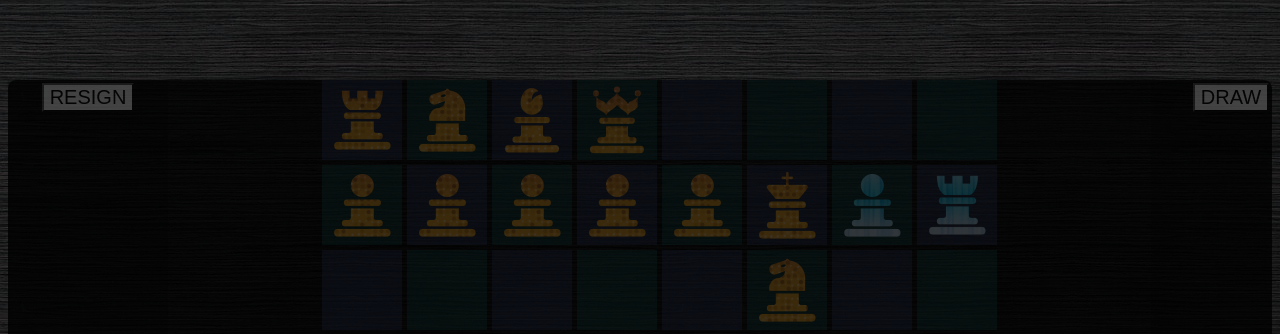
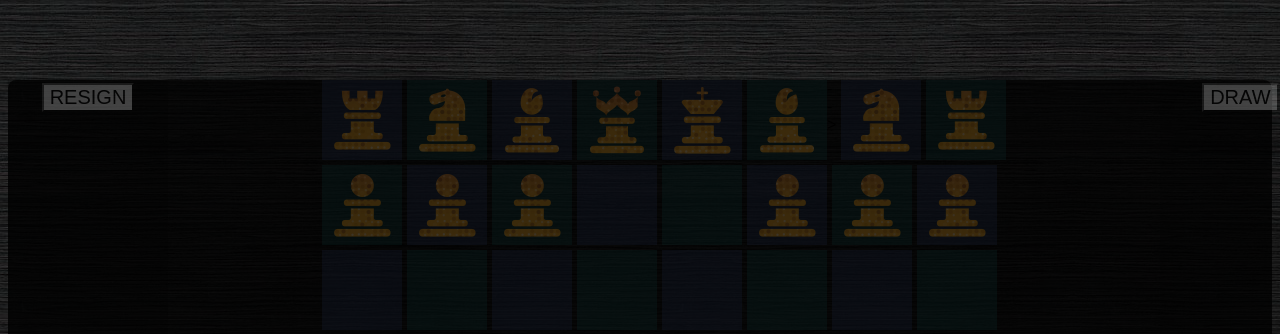
Before and after one commit to byndas/lemokh.github.io, a plain HTML site: page index.html in a window 1280 px wide. Shown: the top 334 px of the page. Drawn offline with Linux system fonts and the light colour scheme.

Commit message:
reset board

```diff
--- a/index.html
+++ b/index.html
@@ -59,30 +59,20 @@
           <img id='10' data-name='knight' data-side='orange' data-pinned='false' src='./images/orangeKnight.png' class='black'></img>
           <img id='20' data-name='bishop' data-side='orange' data-pinned='false' src='./images/orangeBishop.png' class='white'></img>
           <img id='30' data-name='queen' data-side='orange' data-pinned='false' src='./images/orangeQueen.png' class='black'></img>
-          <img id='40' data-name='empty' data-side='empty' data-pinned='false' src='./images/transparent.png' class='white'></img>
-          <!-- <img id='40' data-name='king' data-side='orange' data-pinned='false' src='./images/orangeKing.png' class='white'></img> -->
-          <img id='50' data-name='empty' data-side='empty' data-pinned='false' src='./images/transparent.png' class='black'></img>
-          <!-- <img id='50' data-name='bishop' data-side='orange' data-pinned='false' src='./images/orangeBishop.png' class='black'></img> -->
-          <img id='60' data-name='empty' data-side='empty' data-pinned='false' src='./images/transparent.png' class='white'></img>
-          <!-- <img id='60' data-name='knight' data-side='orange' data-pinned='false' src='./images/orangeKnight.png' class='white'></img> -->
-          <img id='70' data-name='empty' data-side='empty' data-pinned='false' src='./images/transparent.png' class='black'></img>
-          <!-- <img id='70' data-name='rook' data-side='orange' data-pinned='false' src='./images/orangeRook.png' class='black'></img> -->
+          <img id='40' data-name='king' data-side='orange' data-pinned='false' src='./images/orangeKing.png' class='white'></img>
+          <img id='50' data-name='bishop' data-side='orange' data-pinned='false' src='./images/orangeBishop.png' class='black'></img> -->
+          <img id='60' data-name='knight' data-side='orange' data-pinned='false' src='./images/orangeKnight.png' class='white'></img>
+          <img id='70' data-name='rook' data-side='orange' data-pinned='false' src='./images/orangeRook.png' class='black'></img>
         </row0>
         <row1 class="row">
           <img id='01' data-name='pawn' data-side='orange' data-pinned='false' src='./images/orangePawn.png' class='black'></img>
           <img id='11' data-name='pawn' data-side='orange' data-pinned='false' src='./images/orangePawn.png' class='white'></img>
           <img id='21' data-name='pawn' data-side='orange' data-pinned='false' src='./images/orangePawn.png' class='black'></img>
-          <img id='31' data-name='pawn' data-side='orange' data-pinned='false' src='./images/orangePawn.png' class='white'></img>
-          <!-- <img id='31' data-name='empty' data-side='empty' data-pinned='false' src='./images/transparent.png' class='white'></img> -->
-          <img id='41' data-name='pawn' data-side='orange' data-pinned='false' src='./images/orangePawn.png' class='black'></img>
-          <!-- <img id='41' data-name='empty' data-side='empty' data-pinned='false' src='./images/transparent.png' class='black'></img> -->
-          <img id='51' data-name='king' data-side='orange' data-pinned='false' src='./images/orangeKing.png' class='white'></img>
-          <!-- <img id='51' data-name='pawn' data-side='orange' data-pinned='false' src='./images/orangePawn.png' class='white'></img> -->
-          <!-- <img id='61' data-name='pawn' data-side='orange' data-pinned='false' src='./images/orangePawn.png' class='black'></img> -->
-          <img id='61' data-name='pawn' data-side='blue' data-pinned='false' src='./images/bluePawn.png' class='black'></img>
-          <img id='71' data-name='rook' data-side='blue' data-pinned='false' src='./images/blueRook.png' class='white'></img>
-          <!-- <img id='71' data-name='pawn' data-side='orange' data-pinned='false' src='./images/orangePawn.png' class='white'></img> -->
-          <!-- <img id='71' data-name='pawn' data-side='blue' data-pinned='false' src='./images/bluePawn.png' class='white'></img> -->
+          <img id='31' data-name='pawn' data-side='orange' data-pinned='false' src='./images/transparent.png' class='white'></img>
+          <img id='41' data-name='pawn' data-side='orange' data-pinned='false' src='./images/transparent.png' class='black'></img>
+          <img id='51' data-name='pawn' data-side='orange' data-pinned='false' src='./images/orangePawn.png' class='white'></img>
+          <img id='61' data-name='pawn' data-side='orange' data-pinned='false' src='./images/orangePawn.png' class='black'></img>
+          <img id='71' data-name='pawn' data-side='orange' data-pinned='false' src='./images/orangePawn.png' class='white'></img>
         </row1>
         <row2 class="row">
           <img id='02' data-name='empty' data-side='empty' data-pinned='false' src='./images/transparent.png' class='white'></img>
@@ -90,8 +80,7 @@
           <img id='22' data-name='empty' data-side='empty' data-pinned='false' src='./images/transparent.png' class='white'></img>
           <img id='32' data-name='empty' data-side='empty' data-pinned='false' src='./images/transparent.png' class='black'></img>
           <img id='42' data-name='empty' data-side='empty' data-pinned='false' src='./images/transparent.png' class='white'></img>
-          <img id='52' data-name='knight' data-side='orange' data-pinned='false' src='./images/orangeKnight.png' class='black'></img>
-          <!-- <img id='52' data-name='empty' data-side='empty' data-pinned='false' src='./images/transparent.png' class='black'></img> -->
+          <img id='52' data-name='empty' data-side='empty' data-pinned='false' src='./images/transparent.png' class='black'></img>
           <img id='62' data-name='empty' data-side='empty' data-pinned='false' src='./images/transparent.png' class='white'></img>
           <img id='72' data-name='empty' data-side='empty' data-pinned='false' src='./images/transparent.png' class='black'></img>
         </row2>
@@ -99,7 +88,6 @@
           <img id='03' data-name='empty' data-side='empty' data-pinned='false' src='./images/transparent.png' class='black'></img>
           <img id='13' data-name='empty' data-side='empty' data-pinned='false' src='./images/transparent.png' class='white'></img>
           <img id='23' data-name='empty' data-side='empty' data-pinned='false' src='./images/transparent.png' class='black'></img>
-          <!-- <img id='23' data-name='king' data-side='orange' data-pinned='false' src='./images/orangeKing.png' class='black'></img> -->
           <img id='33' data-name='empty' data-side='empty' data-pinned='false' src='./images/transparent.png' class='white'></img>
           <img id='43' data-name='empty' data-side='empty' data-pinned='false' src='./images/transparent.png' class='black'></img>
           <img id='53' data-name='empty' data-side='empty' data-pinned='false' src='./images/transparent.png' class='white'></img>
@@ -131,12 +119,10 @@
           <img id='16' data-name='pawn' data-side='blue' data-pinned='false' src='./images/bluePawn.png' class='black'></img>
           <img id='26' data-name='pawn' data-side='blue' data-pinned='false' src='./images/bluePawn.png' class='white'></img>
           <img id='36' data-name='pawn' data-side='blue' data-pinned='false' src='./images/bluePawn.png' class='black'></img>
-          <!-- <img id='46' data-name='empty' data-side='empty' data-pinned='false' src='./images/transparent.png' class='white'></img> -->
           <img id='46' data-name='pawn' data-side='blue' data-pinned='false' src='./images/bluePawn.png' class='white'></img>
           <img id='56' data-name='pawn' data-side='blue' data-pinned='false' src='./images/bluePawn.png' class='black'></img>
           <img id='66' data-name='pawn' data-side='blue' data-pinned='false' src='./images/bluePawn.png' class='white'></img>
           <img id='76' data-name='pawn' data-side='blue' data-pinned='false' src='./images/bluePawn.png' class='black'></img>
-          <!-- <img id='76' data-name='pawn' data-side='orange' data-pinned='false' src='./images/orangePawn.png' class='black'></img> -->
         </row6>
         <row7 class="row">
           <img id='07' data-name='rook' data-side='blue' data-pinned='false' src='./images/blueRook.png' class='black'></img>
@@ -147,7 +133,6 @@
           <img id='57' data-name='bishop' data-side='blue' data-pinned='false' src='./images/blueBishop.png' class='white'></img>
           <img id='67' data-name='knight' data-side='blue' data-pinned='false' src='./images/blueKnight.png' class='black'></img>
           <img id='77' data-name='rook' data-side='blue' data-pinned='false' src='./images/blueRook.png' class='white'></img>
-          <!-- <img id='77' data-name='empty' data-side='empty' data-pinned='false' src='./images/transparent.png' class='white'></img> -->
         </row7>
       </board>
 
--- a/js/spaghetti/debug.js
+++ b/js/spaghetti/debug.js
@@ -191,15 +191,11 @@ function inCheck() {
 			greyLitPieces.push(obj.pathBlocker);
 		});
 		console.log('greyLitPieces');  console.log(greyLitPieces);
-
+	}
 	//////////////////////////////////////////////
 	//-=-=-=-=-=-=-=-=-=-=-=-=-=-=-=-=-=-=-=-=-=-=
 	//////////////////////////////////////////////
-
-		// capsulate this into a function?
 	if (greyLitPieces.length) { // since able to prevent check mate
-			console.log('since only one kingAttacker and at least one greyLitPiece, no check mate');
-
 		// lightens & click-listens to each greyLitPiece
 		greyLitPieces.forEach(greyLitPiece => {
 			greyLitPiece.classList.add('preventMateLit');
@@ -209,19 +205,6 @@ function inCheck() {
 	else {
 		console.log('since no greyLitPieces... endOfGame');
 		return endOfGame();
-		}
-	}
-	else { // since multiple kingAttackers, only moving activeKing prevents checkmate
-		console.log('> 1 kingAttackers');
-
-		if (greyLitPieces.length) {
-			// lightens & click-listens to each greyLitPiece
-			greyLitPieces.forEach(greyLitPiece => {
-				greyLitPiece.classList.add('preventMateLit');
-				greyLitPiece.addEventListener('click', selectGreyPiece);
-			});
-		}
-		else { return endOfGame(); }
 	}
 }
 
```
Lines whose indentation alone changed are shown as unchanged.
